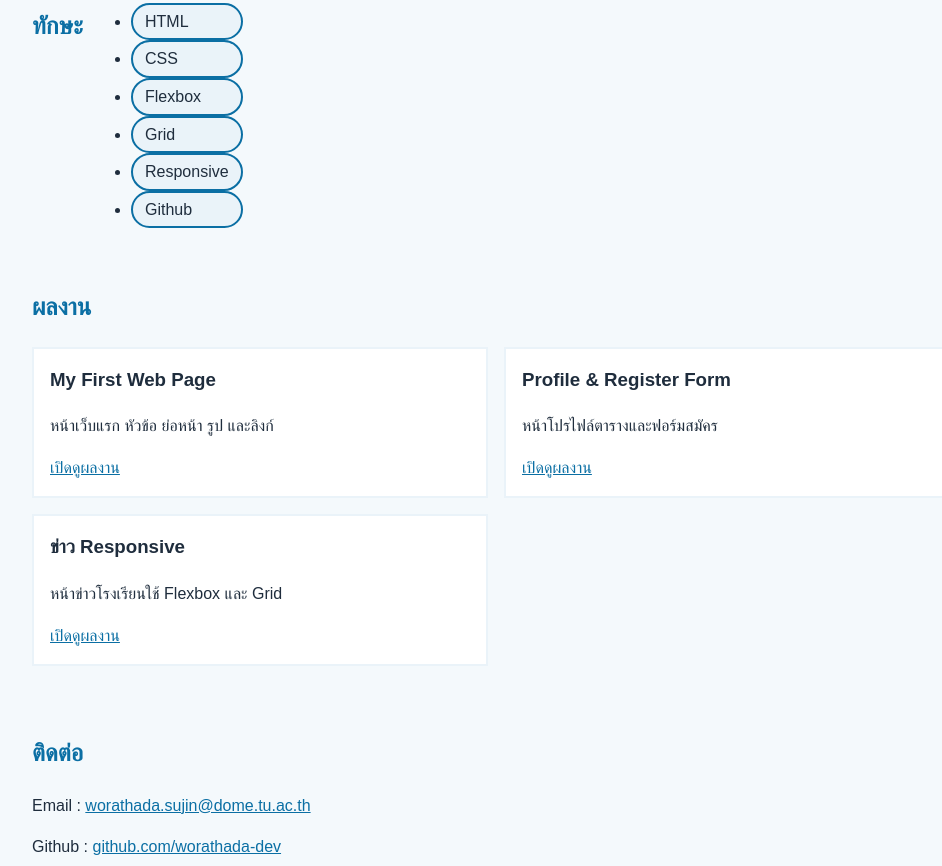
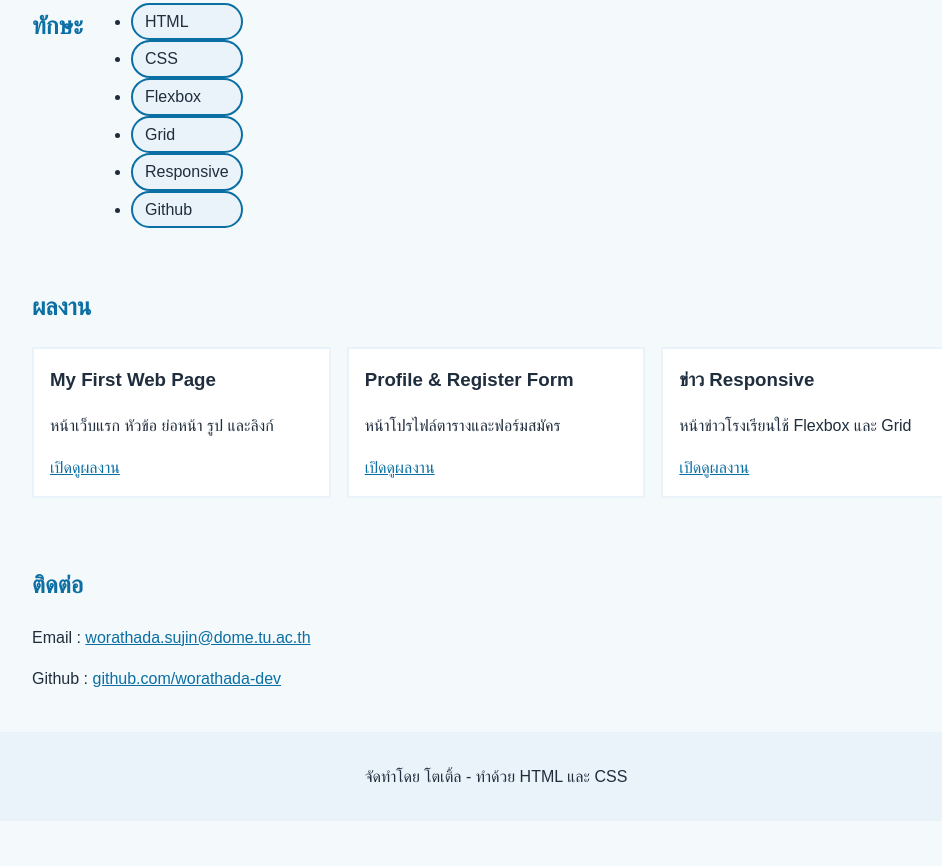
Before and after one commit to worathada-dev/Portfolio, a plain HTML site: page index.html in a window 1280 px wide. Shown: the part 465-1331 px from the top of the page, without its empty margins (144-1086 px from the left). After the commit the page ends 1286 px from the top, so only its background shows below. Drawn offline with Linux system fonts and the light colour scheme.

Commit message:
แก้ media 1280px
จาก เป็น grid-template-columns: repeat(3 .1fr);
เป็น grid-template-columns: repeat(3 ,1fr);

```diff
--- a/style.css
+++ b/style.css
@@ -134,6 +134,6 @@ footer {
         text-align: center;
     }
     .project {
-        grid-template-columns: repeat(3 .1fr);
+        grid-template-columns: repeat(3 ,1fr);
     }
 }
```
